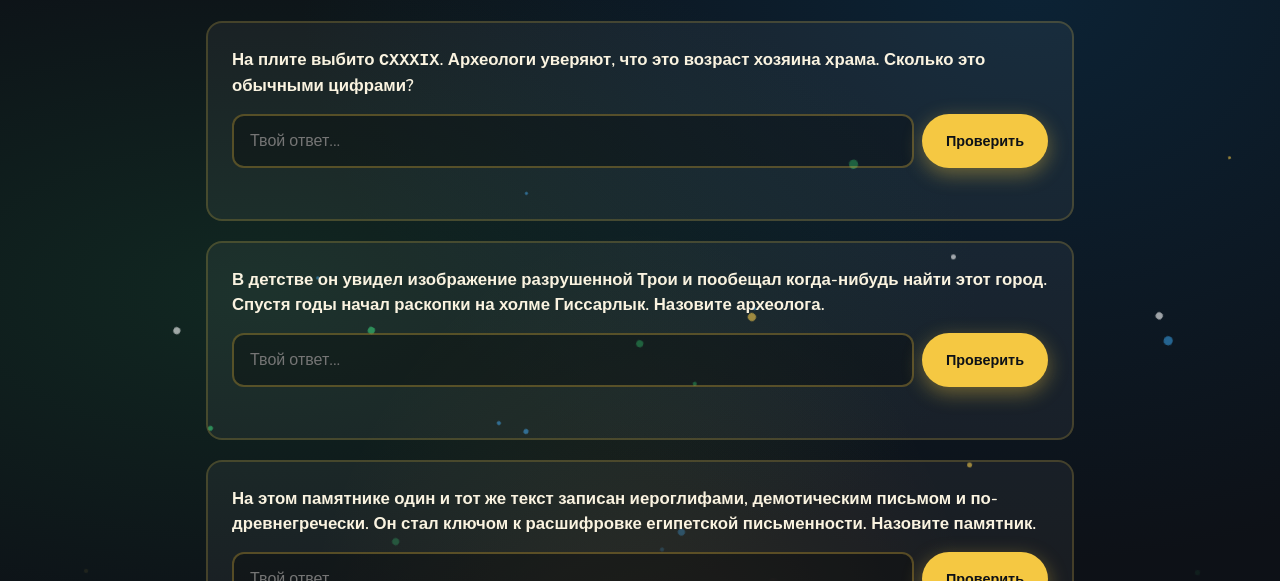
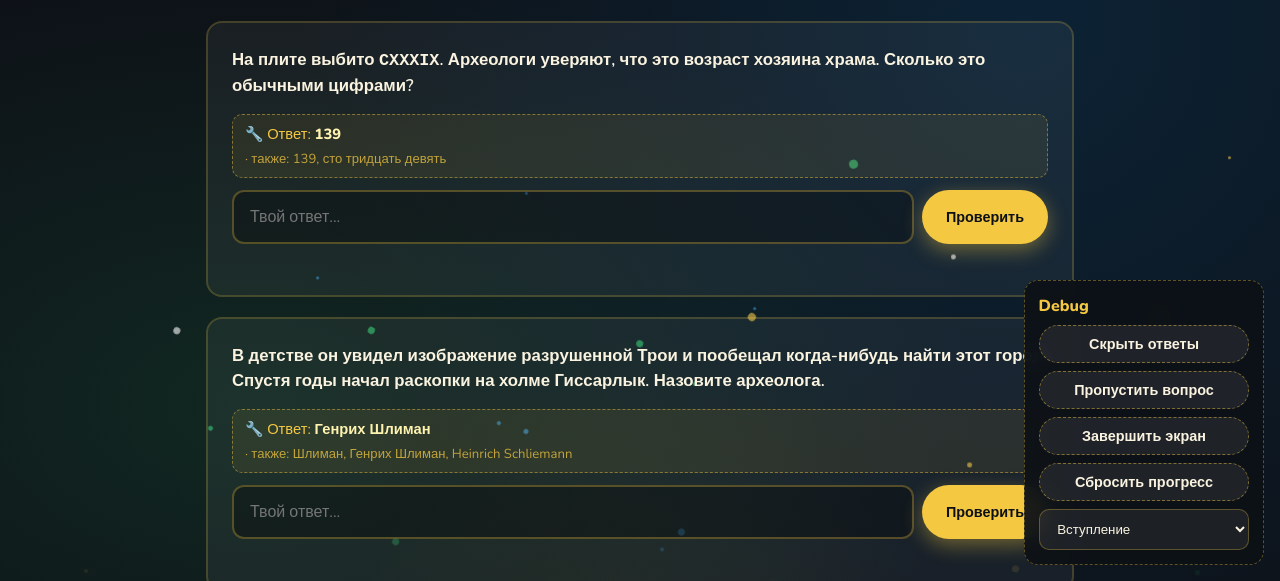
Before and after one commit to Alexander11001/birthday-adventure-38, a website: page index.html in a window 1280 px wide. Both pictures are taken after a click on the button "🚀 Начать приключение!". Shown: the part 219-800 px from the top of the page. Drawn offline with nearby package versions, Linux system fonts and the light colour scheme; a web font is replaced by a local one.

Commit message:
Add temporary debug answer display for quiz testing.

```diff
--- a/css/style.css
+++ b/css/style.css
@@ -938,6 +938,39 @@ body {
   color: var(--paper);
 }
 
+.debug-answer {
+  margin: 0.35rem 0 0.75rem;
+  padding: 0.55rem 0.75rem;
+  border-radius: 10px;
+  border: 1px dashed rgba(245,200,66,0.45);
+  background: rgba(245,200,66,0.08);
+  color: var(--gold);
+  font-size: 0.92rem;
+  line-height: 1.45;
+}
+
+.debug-answer strong {
+  color: #fff3b0;
+}
+
+.debug-accept {
+  display: block;
+  margin-top: 0.25rem;
+  color: rgba(245,200,66,0.75);
+  font-size: 0.82rem;
+}
+
+.debug-crossword-answers {
+  margin-top: 0.85rem;
+  padding: 0.65rem 0.75rem;
+  border-radius: 10px;
+  border: 1px dashed rgba(245,200,66,0.45);
+  background: rgba(245,200,66,0.08);
+  color: var(--gold);
+  font-size: 0.88rem;
+  line-height: 1.5;
+}
+
 @media (prefers-reduced-motion: reduce) {
   *, *::before, *::after {
     animation-duration: 0.01ms !important;
--- a/js/app.js
+++ b/js/app.js
@@ -8,9 +8,12 @@
   const SECTION_ORDER = ['indy', 'potter', 'pirates', 'chgk'];
   const SCREEN_TO_SECTION = { 1: 'indy', 2: 'potter', 3: 'pirates', 4: 'chgk' };
   const STORAGE_KEY = 'operation38-state-v2';
-  const DEBUG_ENABLED = new URLSearchParams(window.location.search).get('debug') === '1'
+  // TODO: убрать перед продом — сейчас дебаг всегда включен для тестирования
+  const DEBUG_ENABLED = true
+    || new URLSearchParams(window.location.search).get('debug') === '1'
     || localStorage.getItem('operation38-debug') === 'true';
 
+  let debugShowAnswers = true;
   let currentScreen = 0;
   let modalCallback = null;
   let levelCompletedShown = {};
@@ -190,6 +193,12 @@
       let html = '';
       if (q.bossLabel) html += `<span class="boss-label">${q.bossLabel}</span>`;
       html += `<p class="quiz-question">${q.question.replace(/`([^`]+)`/g, '<code>$1</code>')}</p>`;
+      if (DEBUG_ENABLED && debugShowAnswers) {
+        const acceptList = q.accept?.length
+          ? `<span class="debug-accept"> · также: ${q.accept.join(', ')}</span>`
+          : '';
+        html += `<p class="debug-answer">🔧 Ответ: <strong>${escapeHtml(q.answer)}</strong>${acceptList}</p>`;
+      }
 
       if (q.type === 'choice') {
         html += '<div class="quiz-options">';
@@ -424,7 +433,10 @@
 
     cluesEl.innerHTML = '<h4>📜 Подсказки</h4><ol>' +
       CROSSWORD.words.map((w) => `<li>${w.clue}</li>`).join('') +
-      '</ol>';
+      '</ol>' +
+      (DEBUG_ENABLED && debugShowAnswers
+        ? `<div class="debug-crossword-answers"><strong>🔧 Ответы:</strong> ${CROSSWORD.words.map((w, i) => `${i + 1}. ${w.word}`).join(' · ')}</div>`
+        : '');
 
     if (state.crosswordComplete && !document.querySelector('.crossword-done-msg')) {
       const msg = document.createElement('p');
@@ -461,10 +473,12 @@
 
   function renderDebugPanel() {
     if (!DEBUG_ENABLED) return;
+    document.querySelector('.debug-panel')?.remove();
     const panel = document.createElement('aside');
     panel.className = 'debug-panel';
     panel.innerHTML = `
       <strong>Debug</strong>
+      <button class="btn btn-debug btn-small" type="button" data-action="toggle-answers">${debugShowAnswers ? 'Скрыть ответы' : 'Показать ответы'}</button>
       <button class="btn btn-debug btn-small" type="button" data-action="skip-question">Пропустить вопрос</button>
       <button class="btn btn-debug btn-small" type="button" data-action="skip-screen">Завершить экран</button>
       <button class="btn btn-debug btn-small" type="button" data-action="reset">Сбросить прогресс</button>
@@ -479,6 +493,12 @@
     `;
     document.body.appendChild(panel);
 
+    panel.querySelector('[data-action="toggle-answers"]').addEventListener('click', () => {
+      debugShowAnswers = !debugShowAnswers;
+      renderDebugPanel();
+      renderQuizzes();
+      buildCrossword();
+    });
     panel.querySelector('[data-action="skip-question"]').addEventListener('click', debugSkipQuestion);
     panel.querySelector('[data-action="skip-screen"]').addEventListener('click', debugSkipSection);
     panel.querySelector('[data-action="reset"]').addEventListener('click', resetAll);
@@ -634,5 +654,13 @@
     return String(str).replace(/"/g, '&quot;');
   }
 
+  function escapeHtml(str) {
+    return String(str)
+      .replace(/&/g, '&amp;')
+      .replace(/</g, '&lt;')
+      .replace(/>/g, '&gt;')
+      .replace(/"/g, '&quot;');
+  }
+
   init();
 })();
```
